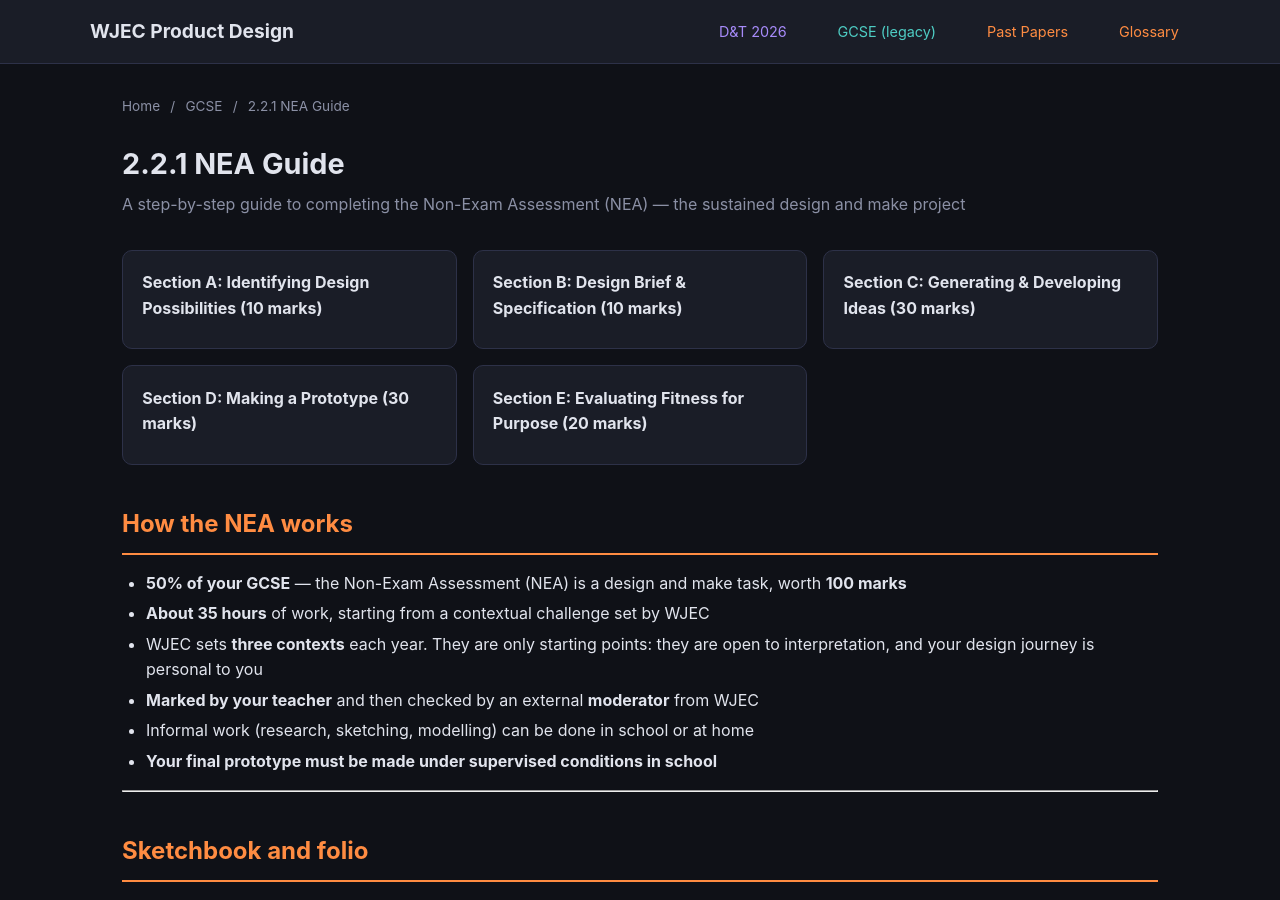
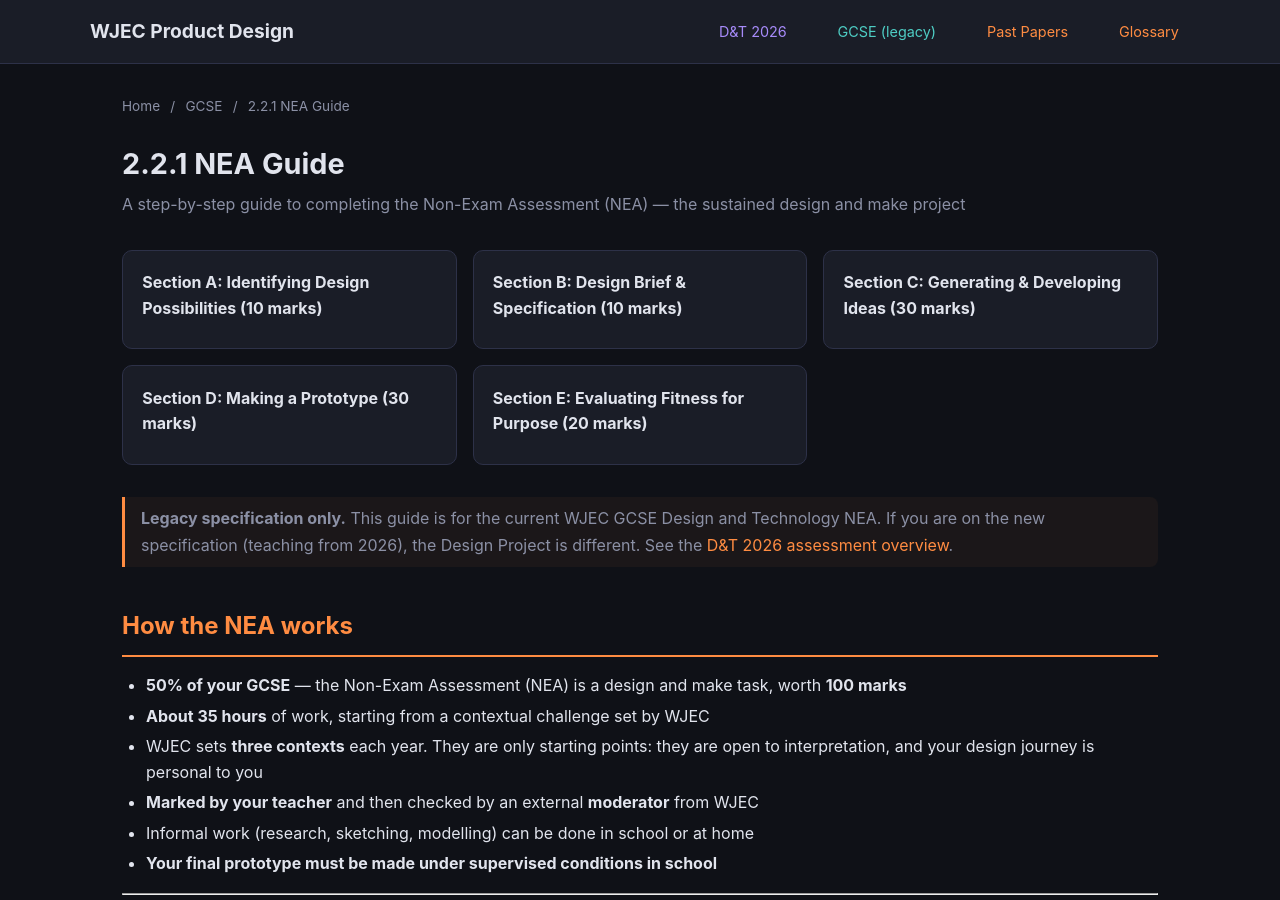
Before and after one commit to jase1979/pd, a Jekyll site: the page built from gcse/nea/index.md, in a window 1280 px wide and 900 px high. Built offline with Jekyll 4.4.1, drawn with Linux system fonts in a browser that asks for light colours.

Commit message:
Label NEA guide as legacy specification only
Co-Authored-By: Claude Opus 5.5 <noreply@anthropic.com>
Claude-Session: https://claude.ai/code/session_01VStoxE1nJ3KemhbARYkeJD

```diff
--- a/gcse/nea/index.md
+++ b/gcse/nea/index.md
@@ -4,6 +4,8 @@ title: "2.2.1 NEA Guide"
 level: gcse
 level_url: "/gcse/"
 ---
+
+> **Legacy specification only.** This guide is for the current WJEC GCSE Design and Technology NEA. If you are on the new specification (teaching from 2026), the Design Project is different. See the [D&T 2026 assessment overview](/gcse-2026/assessment/).
 
 ## How the NEA works
 
```
